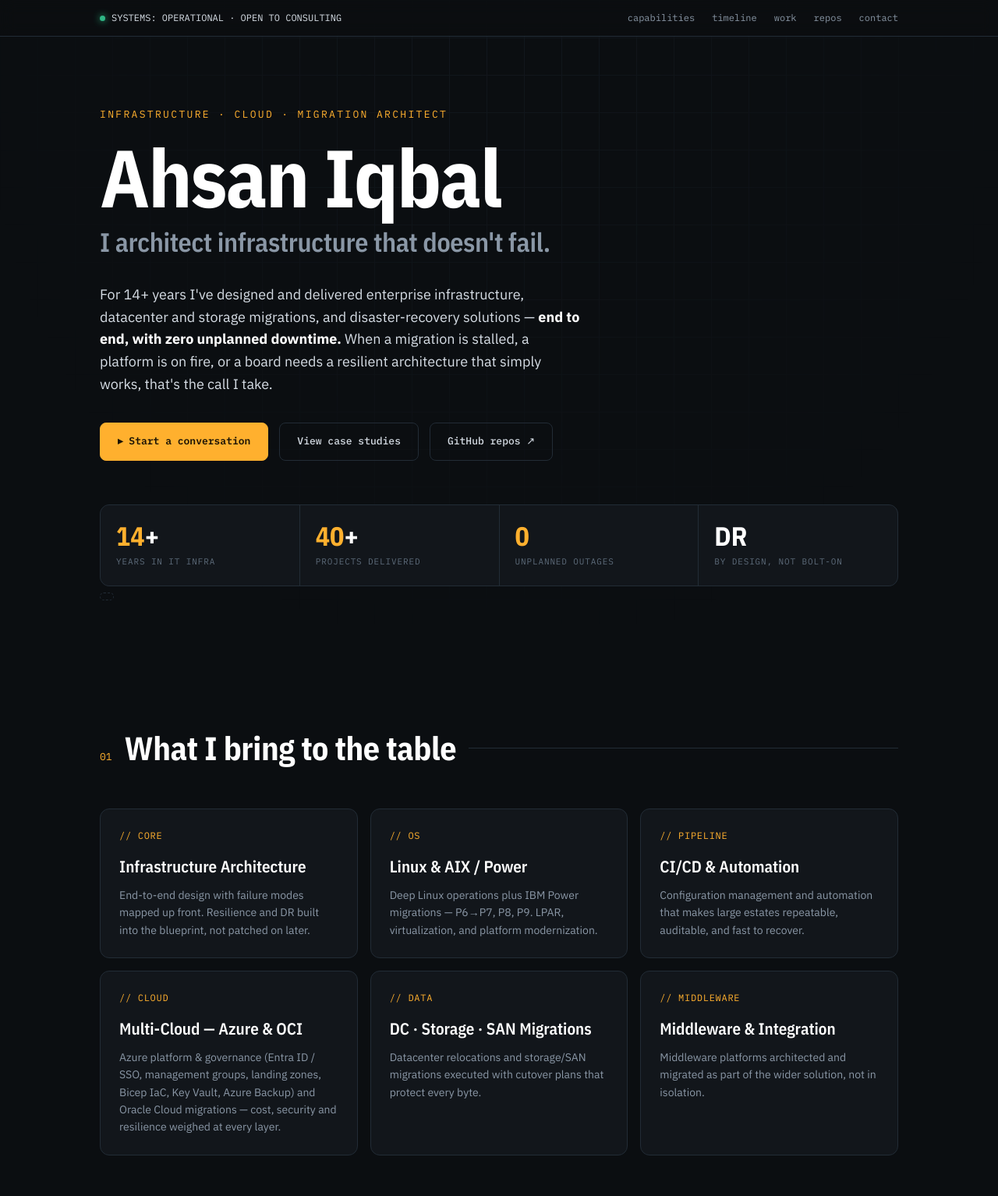
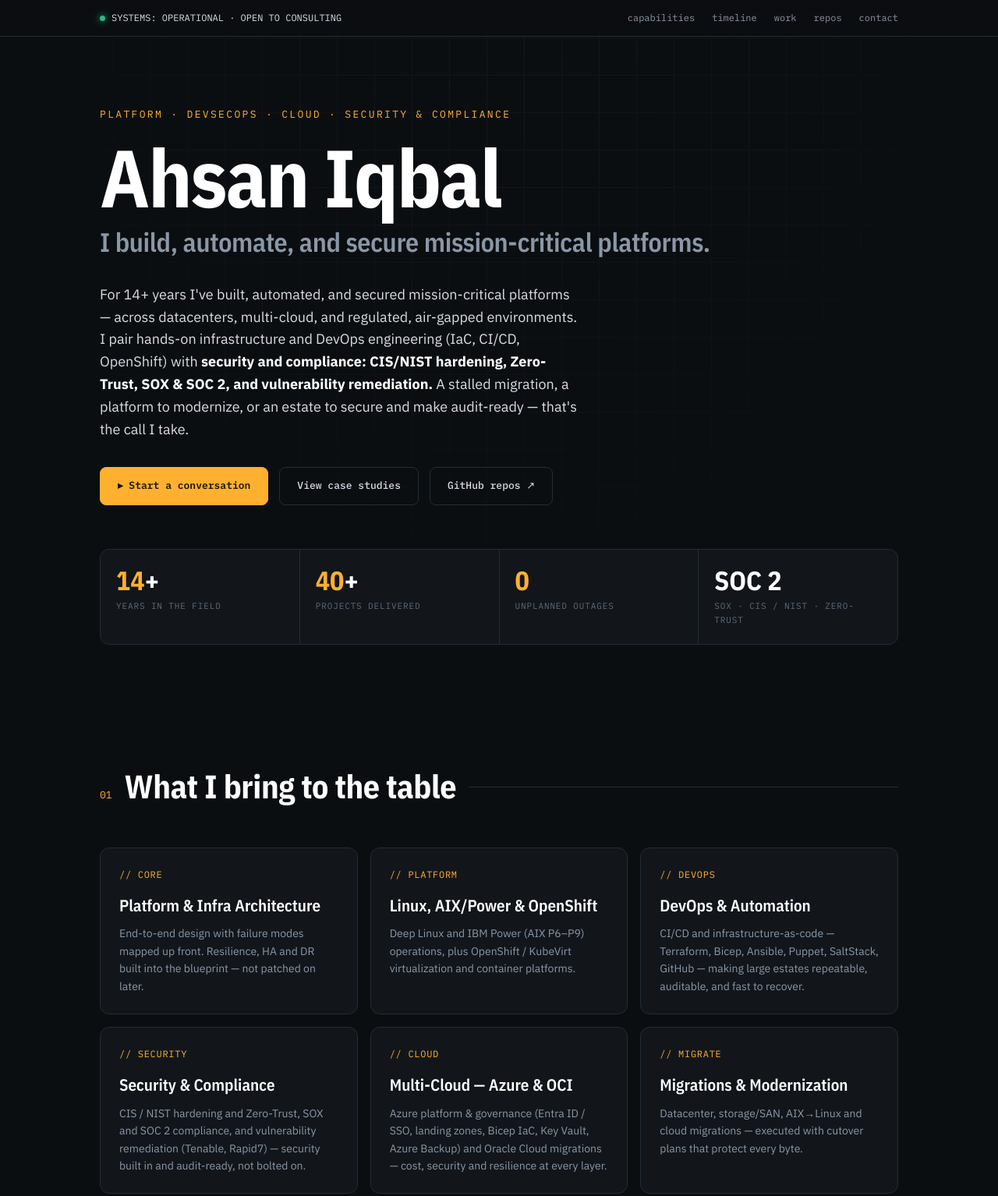
Before and after one commit to aiiqbal/aiiqbal, a plain HTML site: page index.html in a window 1280 px wide. Shown: the top 1534 px of the page at 78% size. Drawn offline with nearby package versions, Linux system fonts and the light colour scheme.

Commit message:
Add files via upload

```diff
--- a/index.html
+++ b/index.html
@@ -230,15 +230,16 @@
 <!-- ===== HERO ===== -->
 <header class="hero">
   <div class="wrap">
-    <div class="kicker">Infrastructure · Cloud · Migration Architect</div>
+    <div class="kicker">Platform · DevSecOps · Cloud · Security &amp; Compliance</div>
     <h1 class="name">Ahsan Iqbal</h1>
-    <div class="role">I architect infrastructure that doesn't fail.</div>
+    <div class="role">I build, automate, and secure mission-critical platforms.</div>
     <p class="pitch">
-      For 14+ years I've designed and delivered
-      enterprise infrastructure, datacenter and storage migrations, and disaster-recovery
-      solutions — <strong>end to end, with zero unplanned downtime.</strong> When a migration
-      is stalled, a platform is on fire, or a board needs a resilient architecture that simply
-      works, that's the call I take.
+      For 14+ years I've built, automated, and secured mission-critical platforms — across
+      datacenters, multi-cloud, and regulated, air-gapped environments. I pair hands-on
+      infrastructure and DevOps engineering (IaC, CI/CD, OpenShift) with
+      <strong>security and compliance: CIS/NIST hardening, Zero-Trust, SOX &amp; SOC 2, and
+      vulnerability remediation.</strong> A stalled migration, a platform to modernize, or an
+      estate to secure and make audit-ready — that's the call I take.
     </p>
     <div class="cta-row">
       <a class="btn primary" href="#contact">▸ Start a conversation</a>
@@ -247,12 +248,11 @@
     </div>
 
     <div class="telemetry">
-      <div class="cell"><div class="num"><span>14</span>+</div><div class="lbl">Years in IT infra</div></div>
+      <div class="cell"><div class="num"><span>14</span>+</div><div class="lbl">Years in the field</div></div>
       <div class="cell"><div class="num"><span>40</span>+</div><div class="lbl">Projects delivered</div></div>
       <div class="cell"><div class="num"><span>0</span></div><div class="lbl">Unplanned outages</div></div>
-      <div class="cell"><div class="num">DR</div><div class="lbl">By design, not bolt-on</div></div>
+      <div class="cell"><div class="num">SOC&nbsp;2</div><div class="lbl">SOX · CIS / NIST · Zero-Trust</div></div>
     </div>
-    <div class="note"></div>
   </div>
 </header>
 
@@ -265,12 +265,12 @@
       <span class="sec-line"></span>
     </div>
     <div class="caps">
-      <div class="cap reveal"><div class="ico">// CORE</div><h3>Infrastructure Architecture</h3><p>End-to-end design with failure modes mapped up front. Resilience and DR built into the blueprint, not patched on later.</p></div>
-      <div class="cap reveal"><div class="ico">// OS</div><h3>Linux &amp; AIX / Power</h3><p>Deep Linux operations plus IBM Power migrations — P6→P7, P8, P9. LPAR, virtualization, and platform modernization.</p></div>
-      <div class="cap reveal"><div class="ico">// PIPELINE</div><h3>CI/CD &amp; Automation</h3><p>Configuration management and automation that makes large estates repeatable, auditable, and fast to recover.</p></div>
-      <div class="cap reveal"><div class="ico">// CLOUD</div><h3>Multi-Cloud — Azure &amp; OCI</h3><p>Azure platform &amp; governance (Entra ID / SSO, management groups, landing zones, Bicep IaC, Key Vault, Azure Backup) and Oracle Cloud migrations — cost, security and resilience weighed at every layer.</p></div>
-      <div class="cap reveal"><div class="ico">// DATA</div><h3>DC · Storage · SAN Migrations</h3><p>Datacenter relocations and storage/SAN migrations executed with cutover plans that protect every byte.</p></div>
-      <div class="cap reveal"><div class="ico">// MIDDLEWARE</div><h3>Middleware &amp; Integration</h3><p>Middleware platforms architected and migrated as part of the wider solution, not in isolation.</p></div>
+      <div class="cap reveal"><div class="ico">// CORE</div><h3>Platform &amp; Infra Architecture</h3><p>End-to-end design with failure modes mapped up front. Resilience, HA and DR built into the blueprint — not patched on later.</p></div>
+      <div class="cap reveal"><div class="ico">// PLATFORM</div><h3>Linux, AIX/Power &amp; OpenShift</h3><p>Deep Linux and IBM Power (AIX P6–P9) operations, plus OpenShift / KubeVirt virtualization and container platforms.</p></div>
+      <div class="cap reveal"><div class="ico">// DEVOPS</div><h3>DevOps &amp; Automation</h3><p>CI/CD and infrastructure-as-code — Terraform, Bicep, Ansible, Puppet, SaltStack, GitHub — making large estates repeatable, auditable, and fast to recover.</p></div>
+      <div class="cap reveal"><div class="ico">// SECURITY</div><h3>Security &amp; Compliance</h3><p>CIS / NIST hardening and Zero-Trust, SOX and SOC 2 compliance, and vulnerability remediation (Tenable, Rapid7) — security built in and audit-ready, not bolted on.</p></div>
+      <div class="cap reveal"><div class="ico">// CLOUD</div><h3>Multi-Cloud — Azure &amp; OCI</h3><p>Azure platform &amp; governance (Entra ID / SSO, landing zones, Bicep IaC, Key Vault, Azure Backup) and Oracle Cloud migrations — cost, security and resilience at every layer.</p></div>
+      <div class="cap reveal"><div class="ico">// MIGRATE</div><h3>Migrations &amp; Modernization</h3><p>Datacenter, storage/SAN, AIX→Linux and cloud migrations — executed with cutover plans that protect every byte.</p></div>
     </div>
   </div>
 </section>
```
